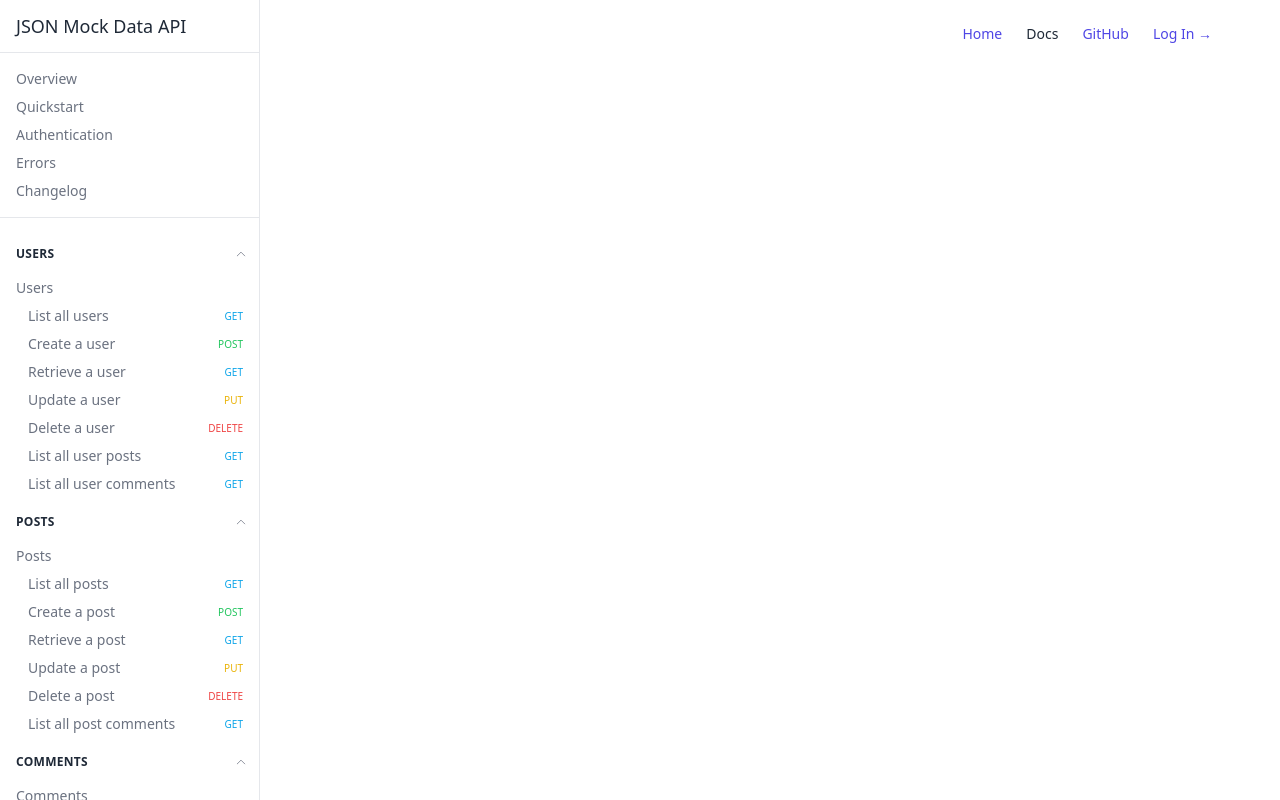
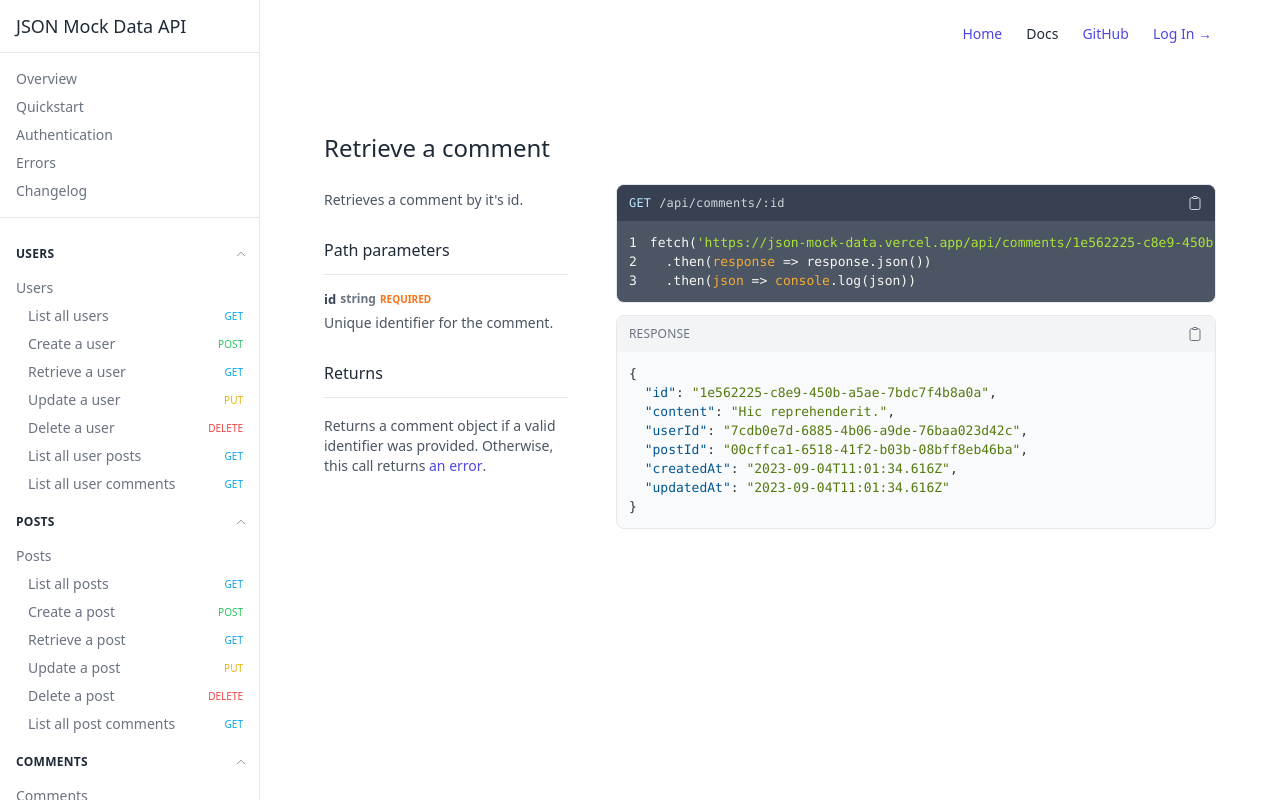
Before and after one commit to PrVille/json-mock-data-api, a React (Vite) app in the folder frontend/: page /docs/comments/retrieve in a window 1280 px wide. Built offline with nearby package versions, Linux system fonts and the light colour scheme.

Commit message:
Retrieve comment page

```diff
--- /dev/null
+++ b/frontend/src/pages/Comments/RetrieveComment.tsx
@@ -0,0 +1,93 @@
+import { Link } from "react-router-dom"
+import Content from "../../components/Content"
+import ExampleResponse from "../../components/ExampleResponse"
+import Page from "../../components/Page"
+import { Method } from "../../typings/enums"
+
+const exampleCodeBlock = `fetch('https://json-mock-data.vercel.app/api/comments/1e562225-c8e9-450b-a5ae-7bdc7f4b8a0a')
+  .then(response => response.json())
+  .then(json => console.log(json))`
+
+const exampleResponse = {
+  id: "1e562225-c8e9-450b-a5ae-7bdc7f4b8a0a",
+  content: "Hic reprehenderit.",
+  userId: "7cdb0e7d-6885-4b06-a9de-76baa023d42c",
+  postId: "00cffca1-6518-41f2-b03b-08bff8eb46ba",
+  createdAt: "2023-09-04T11:01:34.616Z",
+  updatedAt: "2023-09-04T11:01:34.616Z",
+}
+
+const RetrieveComment = () => {
+  return (
+    <Page>
+      <Page.Section>
+        <Page.Section.Title>Retrieve a comment</Page.Section.Title>
+
+        <Page.Section.Body>
+          <Page.Section.Content>
+            <Content.Subtitle>Retrieves a comment by it's id.</Content.Subtitle>
+            <Content.Parameters>
+              <Content.Parameters.Title>
+                Path parameters
+              </Content.Parameters.Title>
+              <Content.Parameters.List>
+                <Content.Parameters.ListItem>
+                  <Content.Parameters.ListItemLabel
+                    name="id"
+                    type="string"
+                    required
+                  />
+                  <Content.Parameters.ListItemDescription>
+                    Unique identifier for the comment.
+                  </Content.Parameters.ListItemDescription>
+                </Content.Parameters.ListItem>
+              </Content.Parameters.List>
+            </Content.Parameters>
+
+            <Content.Parameters>
+              <Content.Parameters.Title>Returns</Content.Parameters.Title>
+              <div className="py-3">
+                <Content.Parameters.ListItemDescription>
+                  Returns a comment object if a valid identifier was provided.
+                  Otherwise, this call returns{" "}
+                  <Link
+                    to="/docs/errors"
+                    className="font-medium text-indigo-600 hover:text-gray-800 transition-all"
+                  >
+                    an error
+                  </Link>
+                  .
+                </Content.Parameters.ListItemDescription>
+              </div>
+            </Content.Parameters>
+          </Page.Section.Content>
+
+          <Page.Section.Examples>
+            <ExampleResponse darkMode>
+              <ExampleResponse.TopBar darkMode>
+                <ExampleResponse.TopBar.EndpointTitle
+                  method={Method.get}
+                  endpoint={"/api/comments/:id"}
+                />
+                <ExampleResponse.TopBar.CopyButton darkMode />
+              </ExampleResponse.TopBar>
+              <ExampleResponse.Javascript codeBlock={exampleCodeBlock} />
+            </ExampleResponse>
+
+            <ExampleResponse>
+              <ExampleResponse.TopBar>
+                <ExampleResponse.TopBar.Title>
+                  Response
+                </ExampleResponse.TopBar.Title>
+                <ExampleResponse.TopBar.CopyButton />
+              </ExampleResponse.TopBar>
+              <ExampleResponse.Json object={exampleResponse} />
+            </ExampleResponse>
+          </Page.Section.Examples>
+        </Page.Section.Body>
+      </Page.Section>
+    </Page>
+  )
+}
+
+export default RetrieveComment
--- a/frontend/src/routes.ts
+++ b/frontend/src/routes.ts
@@ -22,6 +22,7 @@ import ListPostComments from "./pages/Posts/ListPostComments"
 import Comments from "./pages/Comments/Comments"
 import ListComments from "./pages/Comments/ListComments"
 import CreateComment from "./pages/Comments/CreateComment"
+import RetrieveComment from "./pages/Comments/RetrieveComment"
 
 const routes = {
   general: [
@@ -162,6 +163,12 @@ const routes = {
           method: Method.post,
           component: CreateComment,
         },
+        {
+          path: "retrieve",
+          name: "Retrieve a comment",
+          method: Method.get,
+          component: RetrieveComment,
+        },
       ],
     },
   ],
```
